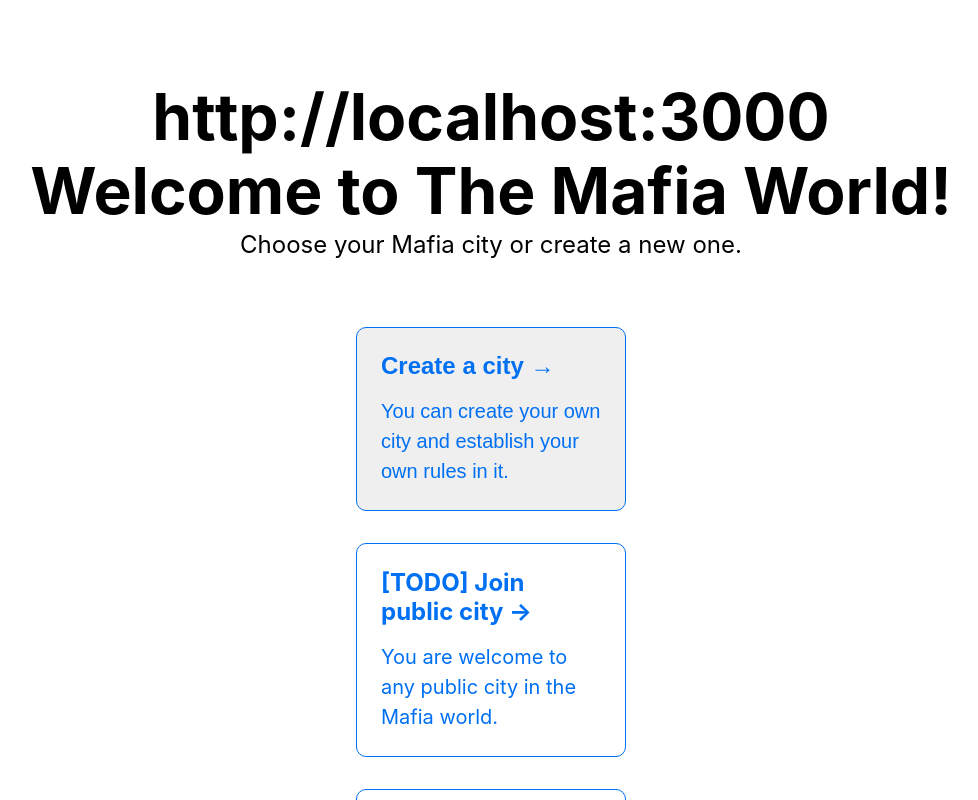
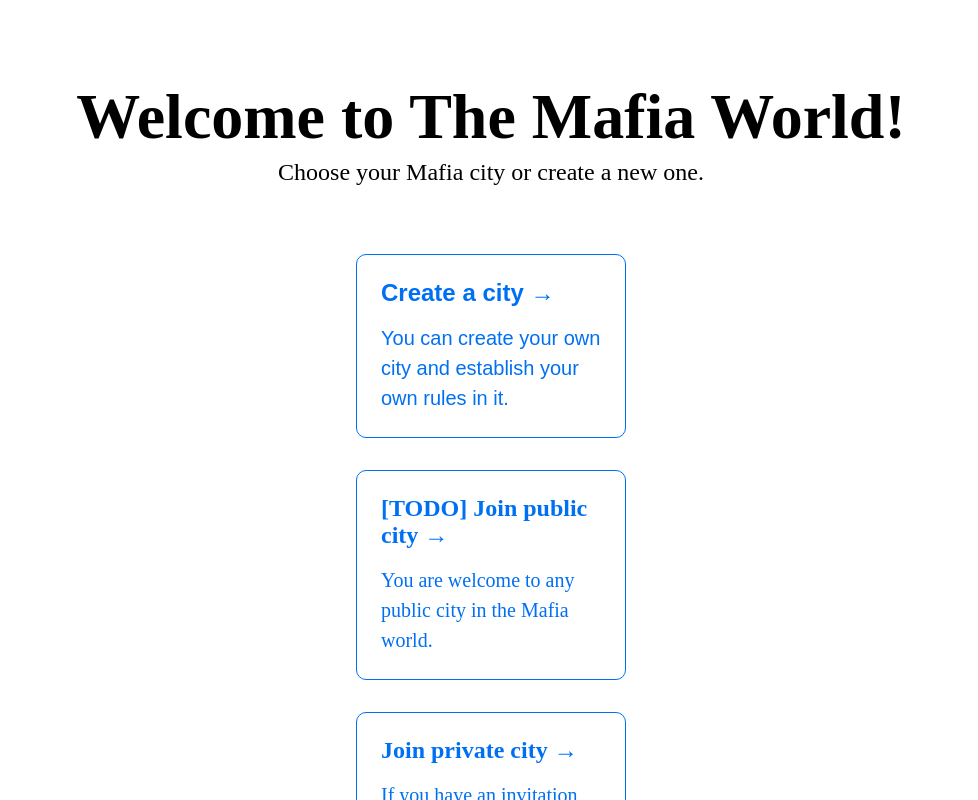
Before and after one commit to Very-Best-Games/mafia, a Next.js app: page / in a window 1280 px wide. Shown: the top 800 px of the page, without its empty margins (149-1127 px from the left). Built offline with nearby package versions, Linux system fonts and the light colour scheme.

Commit message:
join button

```diff
--- a/file-db/lobbies.json
+++ b/file-db/lobbies.json
@@ -1 +1 @@
-[{"id":"YQ96BxLS8sjpAw1vKOToR","players":["a-8gwjZqMme2wdAaE0aa9rTJKXOVxlU8"],"code":"2397"},{"id":"vRHzpOUrIS0LHAF9cF2h_","players":["a-8gwjZqMme2wdAaE0aa9rTJKXOVxlU8"],"code":"6688"}]
+[{"id":"ItpuI3Rbs1NR-qJjh82hL","players":["P3zo3SO60uEwXNFkEWz2NzOtvdQ4ZawJ"],"code":"9651"},{"id":"tZRekKKyNxO6rcK3PvUFG","players":["P3zo3SO60uEwXNFkEWz2NzOtvdQ4ZawJ"],"code":"4030"},{"id":"4nvBLlpDRZCqhxOwlpYwv","players":["P3zo3SO60uEwXNFkEWz2NzOtvdQ4ZawJ"],"code":"8764"},{"id":"AGp81WyK4UhkpTtDh5LEi","players":["P3zo3SO60uEwXNFkEWz2NzOtvdQ4ZawJ"],"code":"8209"}]
--- a/package.json
+++ b/package.json
@@ -6,7 +6,7 @@
   "scripts": {
     "dev": "nodemon --exec 'node -r esm ./server/server.js'",
     "build": "next build",
-    "start": "cross-env NODE_ENV=production node -r esm ./server/server.js",
+    "start": "cross-env NODE_ENV=development node -r esm ./server/server.js",
     "test": "jest --watch",
     "test-ci": "jest --ci",
     "lint": "eslint --fix --max-warnings=0 ."
--- a/pages/index.js
+++ b/pages/index.js
@@ -52,7 +52,6 @@ export default function Home() {
 
       <main>
         <h1 className="title">
-          <p>{process.env.NEXT_PUBLIC_HOST}</p>
           <p>Welcome to The Mafia World!</p>
         </h1>
 
--- a/pages/lobbies/[lobbyId].js
+++ b/pages/lobbies/[lobbyId].js
@@ -14,6 +14,7 @@ export default function Lobbies({ lobby }) {
   return (
     <div>
       <main>
+        <input id="cityName" placeholder="Enter a name of the city" />
         <table>
           <thead>
             <tr>
--- a/pages/styles/global_styles.sass
+++ b/pages/styles/global_styles.sass
@@ -9,7 +9,7 @@ html,
 body
     padding: 0
     margin: 0
-    font-family: $font-stack
+    font-family: 'PT Sans Narrow'
 
 
 *
@@ -49,6 +49,16 @@ footer a
 a
     color: inherit
     text-decoration: none
+
+button
+    transition-duration: 0.4s
+    background-color: white
+    color: black
+    border: 2px solid #000
+    padding: 12px 28px
+    &:hover
+        background-color: #0070f3
+        color: white
 
 .title a
     color: $color-border-hover
@@ -90,3 +100,19 @@ a
     width: 100%
     max-width: 600px
     margin-top: 3rem
+
+.city
+    width: 100%
+    list-style:none
+    max-width: 480px
+    margin: 0 auto
+    padding: 15px 0
+    display: block
+    color: #000
+    text-decoration: none
+    position: relative
+    &.active
+        font-weight: 600
+
+li
+    border-bottom: 1px solid #000
```
Also changed, not shown: pages/public_cities.js (+6 -3 lines).
